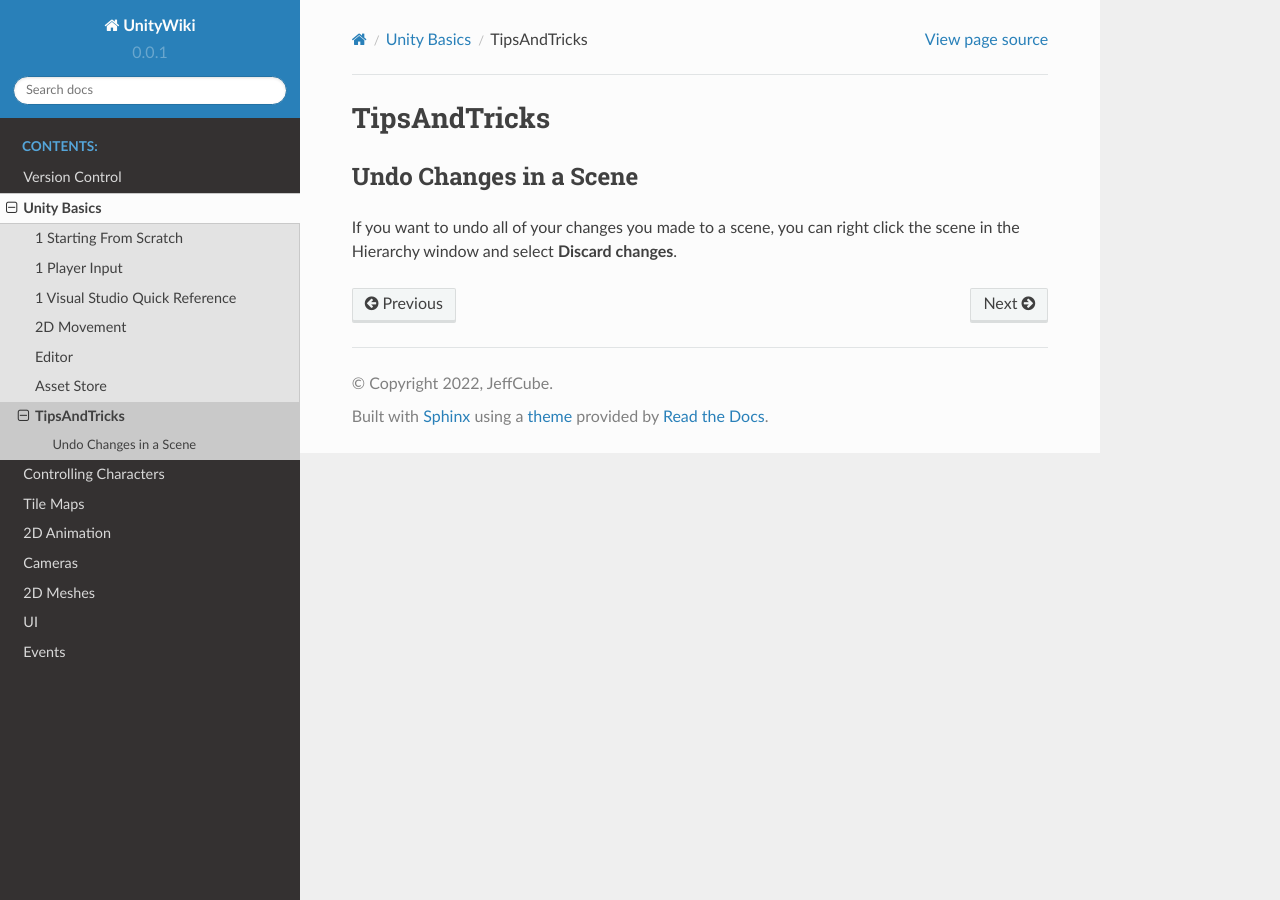
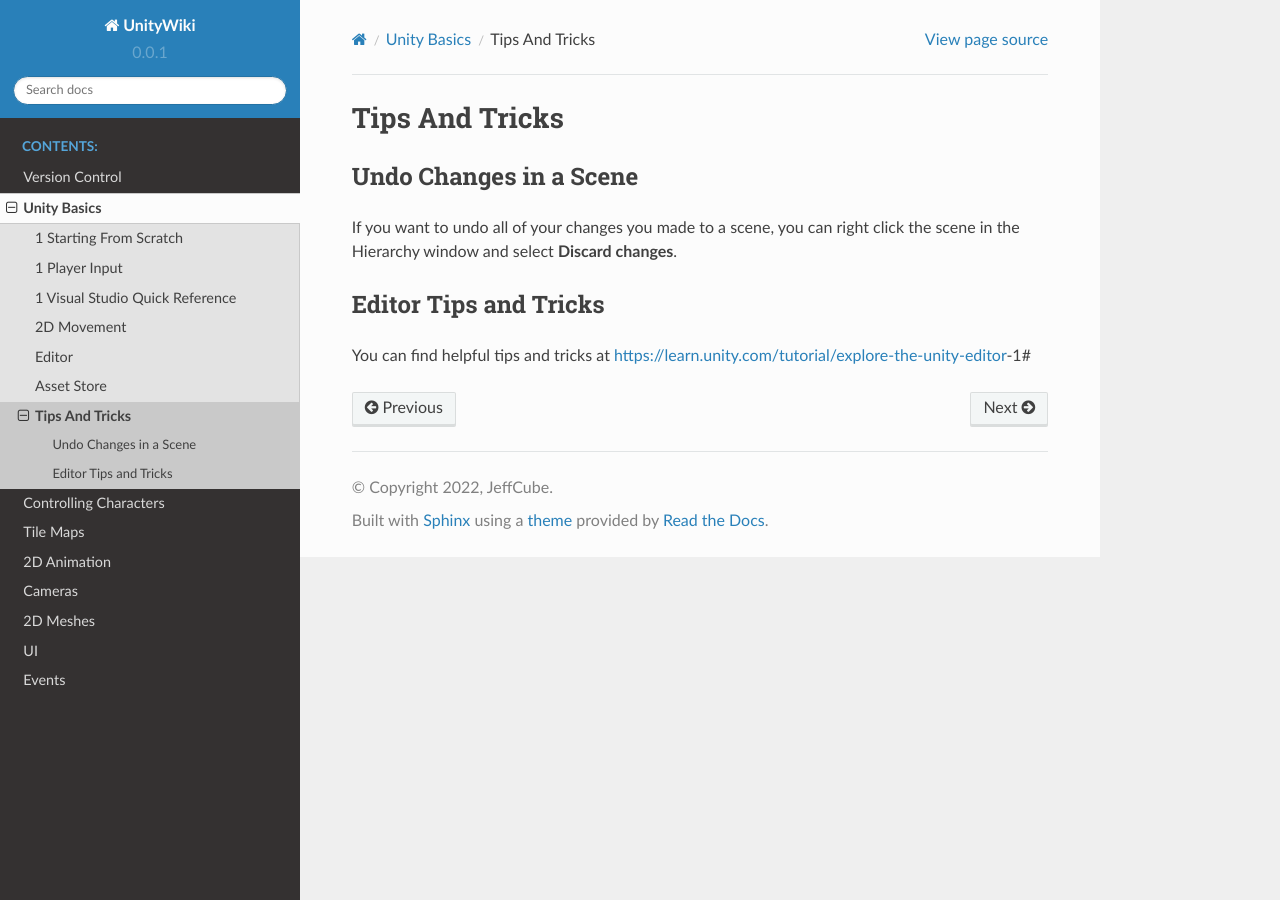
Before and after one commit to JeffCube99/UnityWiki, a Sphinx documentation site: the page built from docs/source/basics/tips_and_tricks.rst, in a window 1280 px wide. Built offline with Sphinx 7.4.7 and the Read the Docs theme 2.0.0, drawn with Linux system fonts in a browser that asks for light colours.

```diff
--- a/docs/source/basics/tips_and_tricks.rst
+++ b/docs/source/basics/tips_and_tricks.rst
@@ -1,9 +1,14 @@
-=============
-TipsAndTricks
-=============
+===============
+Tips And Tricks
+===============
 
 Undo Changes in a Scene
 =======================
 
 If you want to undo all of your changes you made to a scene, you can right click the scene in the Hierarchy window
 and select **Discard changes**.
+
+Editor Tips and Tricks
+======================
+
+You can find helpful tips and tricks at https://learn.unity.com/tutorial/explore-the-unity-editor-1#
--- a/docs/source/cameras/index.rst
+++ b/docs/source/cameras/index.rst
@@ -6,3 +6,4 @@ Cameras
     :caption: Contents:
 
     cinemachine.rst
+    tips_and_tricks.rst
```
Also changed, not shown: docs/source/audio/basics.rst (added, +10 -0 lines), docs/source/audio/index.rst (added, +8 -0 lines), docs/source/cameras/tips_and_tricks.rst (added, +9 -0 lines), 1 other file.
